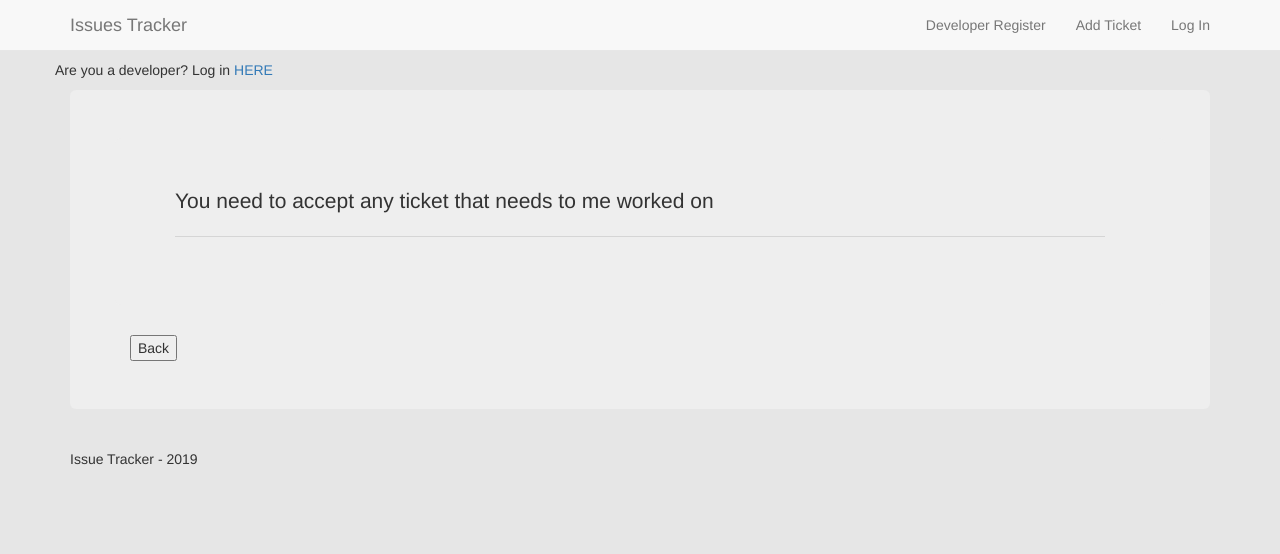
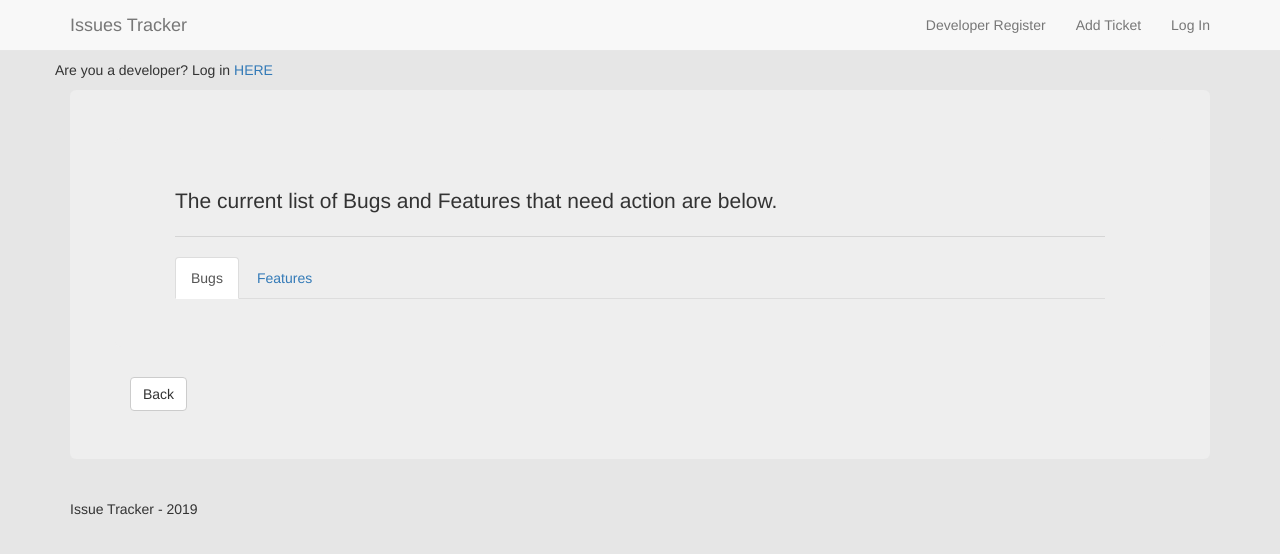
Before and after one commit to GarethMellon/django-issues-tracker, a Django app: a page that uses dev_area/templates/development.html in a window 1280 px wide. Shown: the top 554 px of the page. Run offline with Django 3.2, Linux system fonts and the light colour scheme; data that the repository does not hold is empty; some libraries are stand-ins or nearby versions.

Commit message:
updated dev area dashboards with tabs for bugs and features

```diff
--- a/dev_area/templates/development.html
+++ b/dev_area/templates/development.html
@@ -1,23 +1,54 @@
-{% extends 'base.html' %} {% load bootstrap_tags %} {% block page_title %} Development Board {% endblock %} {% block content %}
+{% extends 'base.html' %}
+{% load bootstrap_tags %}
+{% block page_title %}
+    Development Board
+{% endblock %}
+{% block content %}
 
 <div class="container">
     <div class="jumbotron">
         <div class="row">
             <div class="container jumbotron">
-                <p>You need to accept any ticket that needs to me worked on</p>
-                <hr> {% for ticket in tickets %} {% if ticket.accept == 1 %}
-                <div class="col-xs-12 col-sm-12 col-md-3 col-lg-2 ticket">
-                    <div class="row dashboard-subject">
-                        <span>{{ ticket.subject }}</span>
+                <p>The current list of Bugs and Features that need action are below.</p>
+                <hr>
+                <ul class="nav nav-tabs" role="tablist">
+                    <li role="presentation" class="active"><a href="#bugs" aria-controls="home" role="tab" data-toggle="tab">Bugs</a></li>
+                    <li role="presentation"><a href="#features" aria-controls="profile" role="tab" data-toggle="tab">Features</a></li>
+                </ul>
+
+                <div class="tab-content">
+                    <div role="tabpanel" class="tab-pane active" id="bugs">
+                        {% for ticket in tickets %}
+                        {% if ticket.accept == 1 and ticket.ticket_type == 'Bug' %}
+                        <div class="col-xs-12 col-sm-12 col-md-3 col-lg-2 ticket">
+                            <div class="row dashboard-subject">
+                                <span>{{ ticket.subject }}</span>
+                            </div>
+                            <div class="row action-row">
+                                <a href="{% url 'staging_ticket' ticket.id %}" class="btn btn-default btn-staging">View Ticket</a>
+                            </div>
+                        </div>
+                        {% endif %}
+                        {% endfor %}
                     </div>
-                    <div class="row action-row">
-                        <a href="{% url 'dev_ticket' ticket.id %}" class="btn btn-default btn-dev">View Ticket</a>
+                    <div role="tabpanel" class="tab-pane" id="features">
+                        {% for ticket in tickets %}
+                        {% if ticket.accept == 1 and ticket.ticket_type == 'Feature' %}
+                        <div class="col-xs-12 col-sm-12 col-md-3 col-lg-2 ticket">
+                            <div class="row dashboard-subject">
+                                <span>{{ ticket.subject }}</span>
+                            </div>
+                            <div class="row action-row">
+                                <a href="{% url 'staging_ticket' ticket.id %}" class="btn btn-default btn-staging">View Ticket</a>
+                            </div>
+                        </div>
+                        {% endif %}
+                        {% endfor %}
                     </div>
                 </div>
-                {% endif %} {% endfor %}
             </div>
         </div>
-        <input type=button value="Back" onClick="javascript:history.go(-1);">
+        <input type=button value="Back" class="btn btn-default" onClick="javascript:history.go(-1);">
     </div>
 </div>
 
```
Also changed, not shown: dev_area/templates/staging.html (+40 -10 lines).
